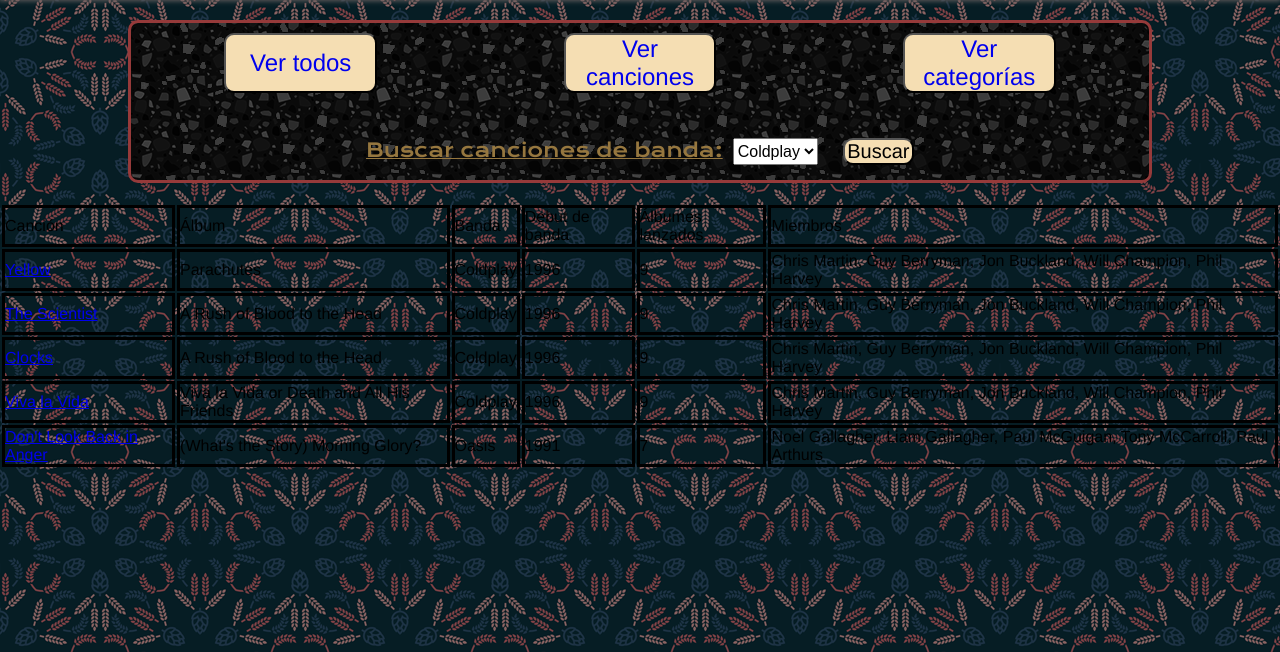
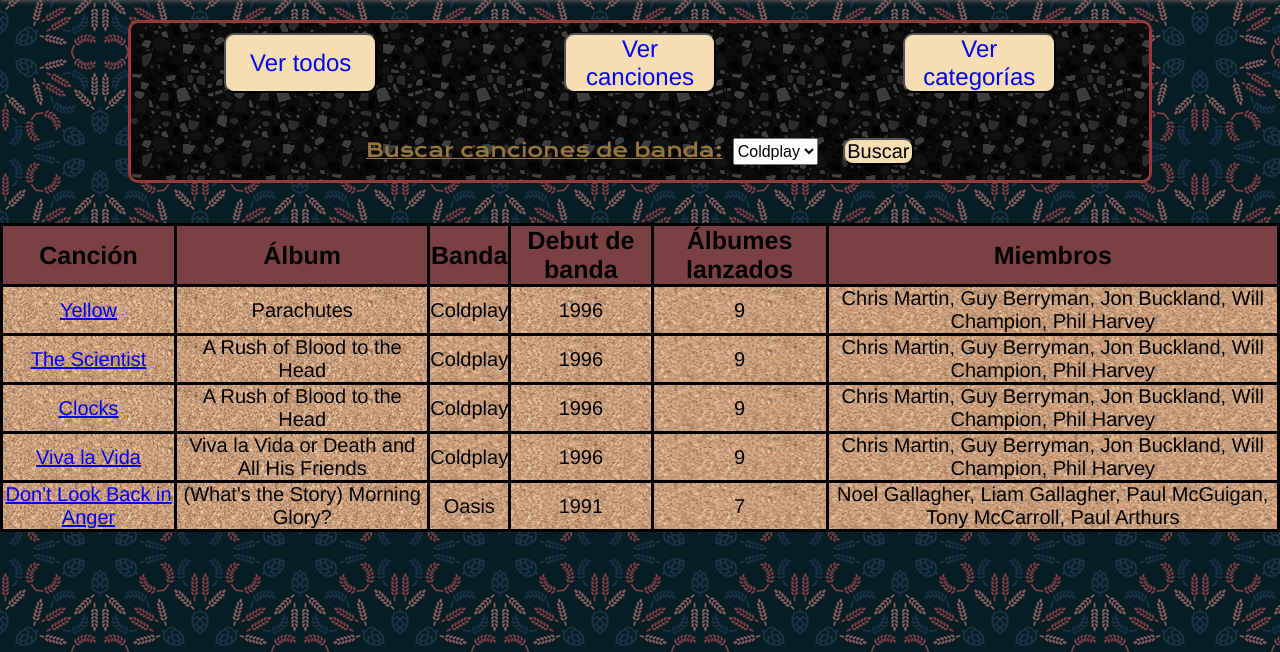
Before and after one commit to rom-L/TPE1, a PHP site: page / in a window 1280 px wide. Shown: the part 148-800 px from the top of the page. Run offline with PHP 8.4, Linux system fonts and the light colour scheme; data comes from the database, SQL or seed files in the repository.

Commit message:
agregado de id

```diff
--- a/css/style.css
+++ b/css/style.css
@@ -90,6 +90,10 @@ ul.navegacion li a:hover, .register-login li a:hover {
 
 nav.opciones {
     margin: 20px;
+}
+
+#home-li-nav {
+    margin-right: 20vh;
 }
 
 main {
@@ -203,13 +207,13 @@ main.main-error {
     font-size: 2vh;
 }
 
-.song-table {
+.elem-table {
     margin-top: 20px;
     border-collapse: collapse;
     margin-bottom: 100px;
 }
 
-.song-table thead {
+.elem-table thead {
     background-color: rgb(122, 64, 67);
     text-align: center;
     font-family: 'Franklin Gothic Medium', 'Arial Narrow', Arial, sans-serif;
@@ -217,14 +221,14 @@ main.main-error {
     font-size: 25px;
 }
 
-.song-table tbody tr {
+.elem-table tbody tr {
     text-align: center;
     background-color: wheat;
     font-size: 20px;
     background-image: url('../img/cork-board.png');
 }
 
-.song-table table, tr, td {
+.elem-table table, tr, td {
     font-family: 'Franklin Gothic Medium', 'Arial Narrow', Arial, sans-serif;
     border: solid;
 }
@@ -334,3 +338,7 @@ main.main-error {
     background-color: rgb(202, 65, 65);
     border: solid red;
 }
+
+.green-highlight {
+    color: rgb(18, 155, 18);
+}
```
